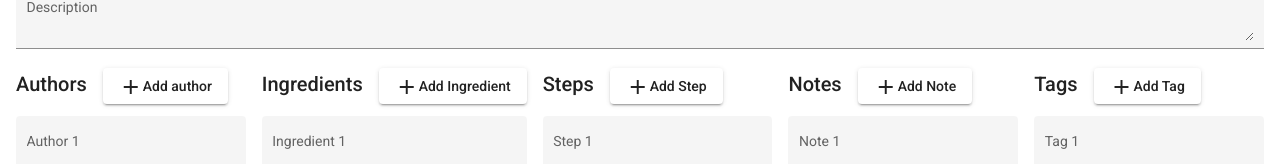
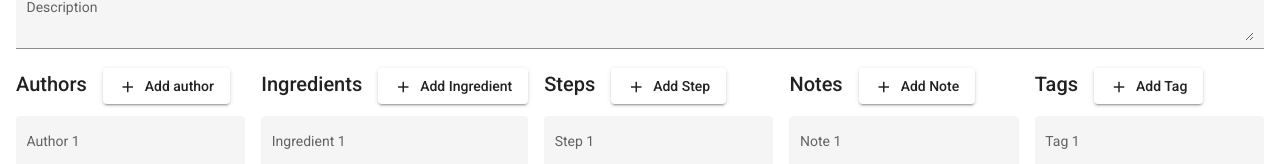
Before and after one commit to shinkhouse/cookbook, an Angular app: page /cookbook/create in a window 1280 px wide. Shown: the part 448-612 px from the top of the page. Built offline with nearby package versions, Linux system fonts and the light colour scheme.

Commit message:
change btn style

```diff
--- a/src/app/pages/create-recipe/create-recipe.component.scss
+++ b/src/app/pages/create-recipe/create-recipe.component.scss
@@ -25,3 +25,11 @@ form {
 mat-form-field {
     width: 100%;
 }
+
+button .mat-icon {
+    width: 18px;
+    height: 18px;
+    font-size: 18px;
+    line-height: 18px;
+    margin-right: 8px;
+}
```
